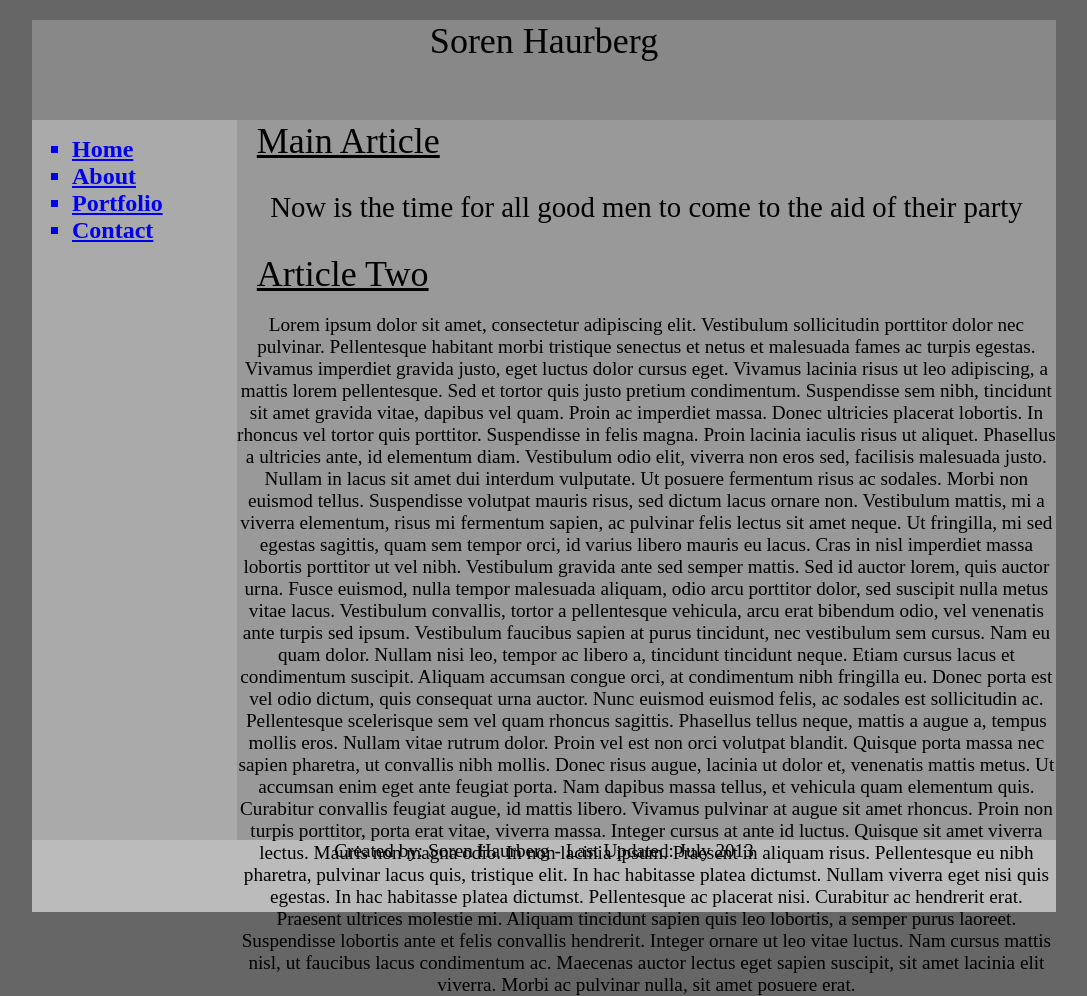
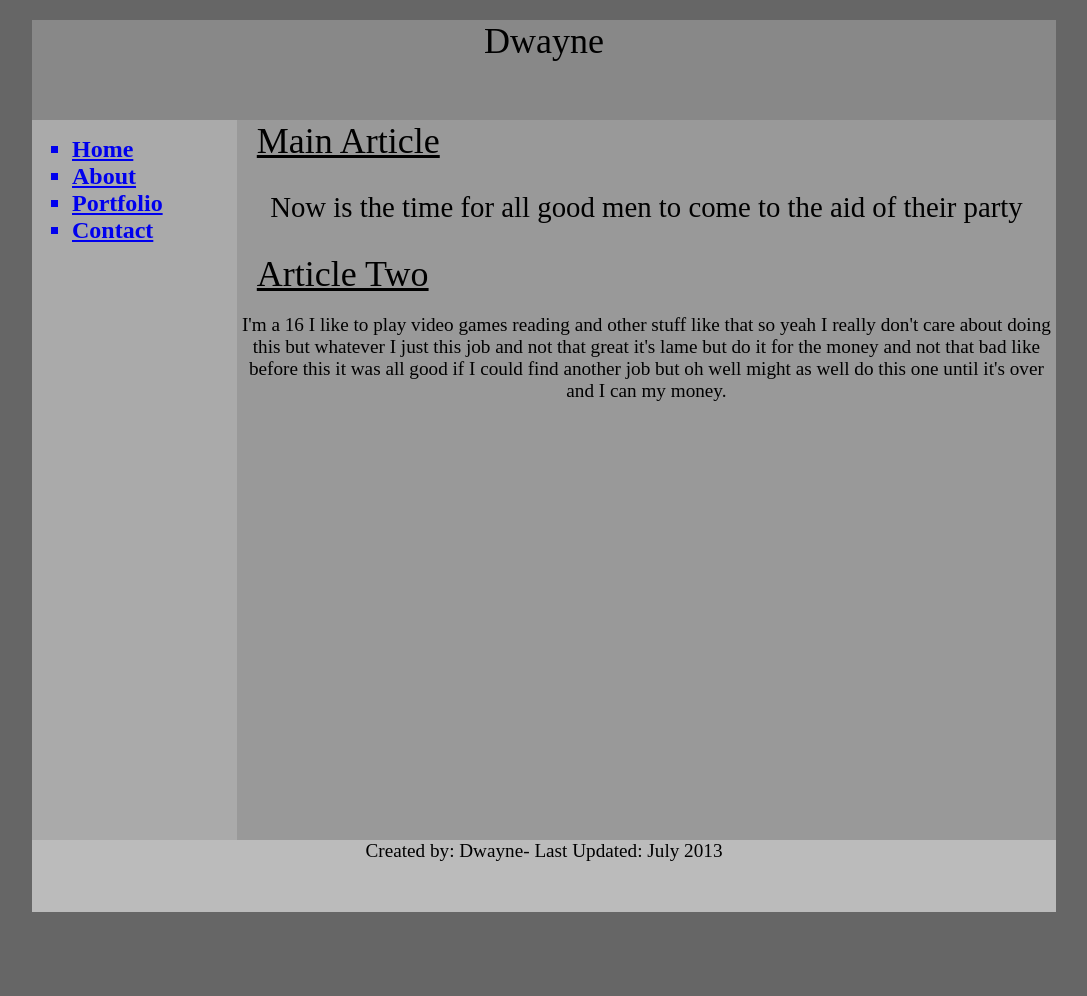
Before and after one commit to djx2yellow/djx2yellow.github.com, a plain HTML site: page about.html in a window 1280 px wide. Shown: the whole page, without its empty margins (104-1191 px from the left). After the commit the page ends 912 px from the top, so only its background shows below. Drawn offline with Linux system fonts and the light colour scheme.

Commit message:
Update about.html

```diff
--- a/about.html
+++ b/about.html
@@ -6,7 +6,7 @@
 	<body>
 		<div id="main_content">
 			<div id="header">
-				<p class="big">Soren Haurberg</p>
+				<p class="big">Dwayne</p>
 			</div>
 			<div id="left_column">
 				<nav>
@@ -25,19 +25,11 @@
 				</article>
 				<article>
 					<header>Article Two</article>
-					<p>Lorem ipsum dolor sit amet, consectetur adipiscing elit. Vestibulum sollicitudin porttitor dolor nec pulvinar. Pellentesque habitant morbi tristique senectus et netus et malesuada fames ac turpis egestas. Vivamus imperdiet gravida justo, eget luctus dolor cursus eget. Vivamus lacinia risus ut leo adipiscing, a mattis lorem pellentesque. Sed et tortor quis justo pretium condimentum. Suspendisse sem nibh, tincidunt sit amet gravida vitae, dapibus vel quam. Proin ac imperdiet massa. Donec ultricies placerat lobortis. In rhoncus vel tortor quis porttitor. Suspendisse in felis magna. Proin lacinia iaculis risus ut aliquet. Phasellus a ultricies ante, id elementum diam. Vestibulum odio elit, viverra non eros sed, facilisis malesuada justo. Nullam in lacus sit amet dui interdum vulputate. Ut posuere fermentum risus ac sodales. Morbi non euismod tellus.
-
-Suspendisse volutpat mauris risus, sed dictum lacus ornare non. Vestibulum mattis, mi a viverra elementum, risus mi fermentum sapien, ac pulvinar felis lectus sit amet neque. Ut fringilla, mi sed egestas sagittis, quam sem tempor orci, id varius libero mauris eu lacus. Cras in nisl imperdiet massa lobortis porttitor ut vel nibh. Vestibulum gravida ante sed semper mattis. Sed id auctor lorem, quis auctor urna. Fusce euismod, nulla tempor malesuada aliquam, odio arcu porttitor dolor, sed suscipit nulla metus vitae lacus. Vestibulum convallis, tortor a pellentesque vehicula, arcu erat bibendum odio, vel venenatis ante turpis sed ipsum. Vestibulum faucibus sapien at purus tincidunt, nec vestibulum sem cursus. Nam eu quam dolor. Nullam nisi leo, tempor ac libero a, tincidunt tincidunt neque. Etiam cursus lacus et condimentum suscipit. Aliquam accumsan congue orci, at condimentum nibh fringilla eu. Donec porta est vel odio dictum, quis consequat urna auctor. Nunc euismod euismod felis, ac sodales est sollicitudin ac. Pellentesque scelerisque sem vel quam rhoncus sagittis.
-
-Phasellus tellus neque, mattis a augue a, tempus mollis eros. Nullam vitae rutrum dolor. Proin vel est non orci volutpat blandit. Quisque porta massa nec sapien pharetra, ut convallis nibh mollis. Donec risus augue, lacinia ut dolor et, venenatis mattis metus. Ut accumsan enim eget ante feugiat porta. Nam dapibus massa tellus, et vehicula quam elementum quis. Curabitur convallis feugiat augue, id mattis libero.
-
-Vivamus pulvinar at augue sit amet rhoncus. Proin non turpis porttitor, porta erat vitae, viverra massa. Integer cursus at ante id luctus. Quisque sit amet viverra lectus. Mauris non magna odio. In non lacinia ipsum. Praesent in aliquam risus. Pellentesque eu nibh pharetra, pulvinar lacus quis, tristique elit. In hac habitasse platea dictumst. Nullam viverra eget nisi quis egestas. In hac habitasse platea dictumst. Pellentesque ac placerat nisi.
-
-Curabitur ac hendrerit erat. Praesent ultrices molestie mi. Aliquam tincidunt sapien quis leo lobortis, a semper purus laoreet. Suspendisse lobortis ante et felis convallis hendrerit. Integer ornare ut leo vitae luctus. Nam cursus mattis nisl, ut faucibus lacus condimentum ac. Maecenas auctor lectus eget sapien suscipit, sit amet lacinia elit viverra. Morbi ac pulvinar nulla, sit amet posuere erat.</p>
+					<p>I'm a 16 I like to play video games reading and other stuff like that so yeah I really don't care about doing this but whatever I just this job and not that great it's lame but do it for the money and not that bad like before this it was all good if I could find another job but oh well might as well do this one until it's over and I can my money.</p>
 				</article>
 			</div>
 			<div id="footer">
-				<p>Created by: Soren Haurberg - Last Updated: July 2013</p>
+				<p>Created by: Dwayne- Last Updated: July 2013</p>
 			</div>
 		</div>
 	</body>
```
